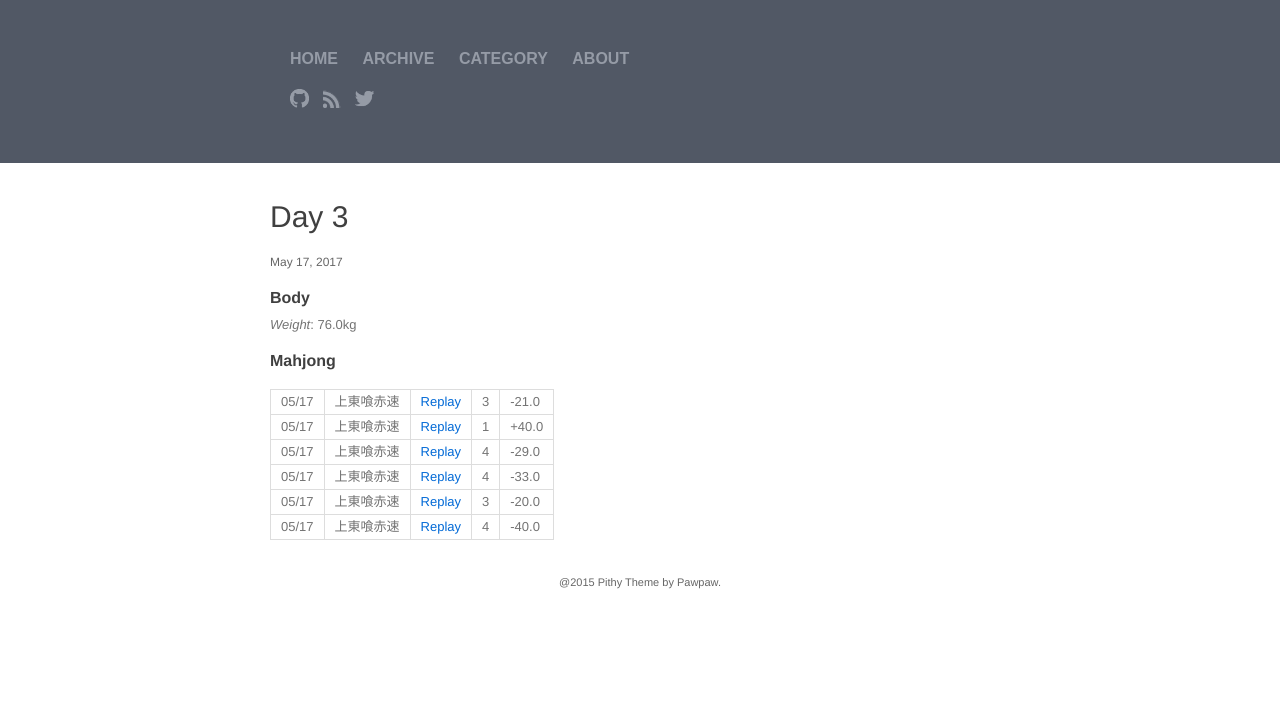
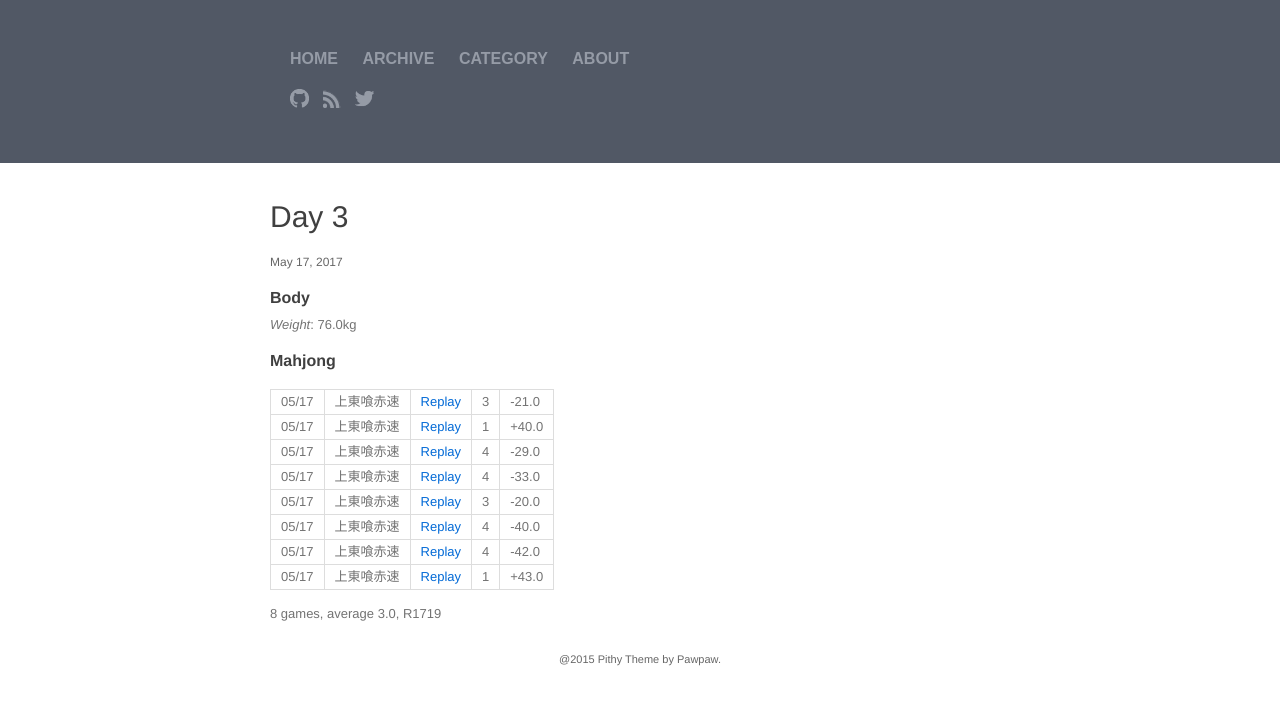
Before and after one commit to senhi/senhi.github.io, a Jekyll site: the page built from _posts/2017-05-17-day-3.markdown, in a window 1280 px wide. Shown: the top 705 px of the page. Built offline with Jekyll 4.4.1, drawn with Linux system fonts in a browser that asks for light colours.

Commit message:
Update 2017-05-17-day-3.markdown

```diff
--- a/_posts/2017-05-17-day-3.markdown
+++ b/_posts/2017-05-17-day-3.markdown
@@ -16,3 +16,7 @@ categories: "100days"
 05/17 | 上東喰赤速 | <a href="http://tenhou.net/0/?log=2017051715gm-00c1-0000-17768bc4&tw=0">Replay</a> | 4 | -33.0
 05/17 | 上東喰赤速 | <a href="http://tenhou.net/0/?log=2017051716gm-00c1-0000-a793b91c&tw=3">Replay</a> | 3 | -20.0
 05/17 | 上東喰赤速 | <a href="http://tenhou.net/0/?log=2017051717gm-00c1-0000-ca481de1&tw=3">Replay</a> | 4 | -40.0
+05/17 | 上東喰赤速 | <a href="http://tenhou.net/0/?log=2017051801gm-00c1-0000-0288bec8&tw=0">Replay</a> | 4 | -42.0
+05/17 | 上東喰赤速 | <a href="http://tenhou.net/0/?log=2017051801gm-00c1-0000-3bbb9b9f&tw=2">Replay</a> | 1 | +43.0
+
+8 games, average 3.0, R1719
```
